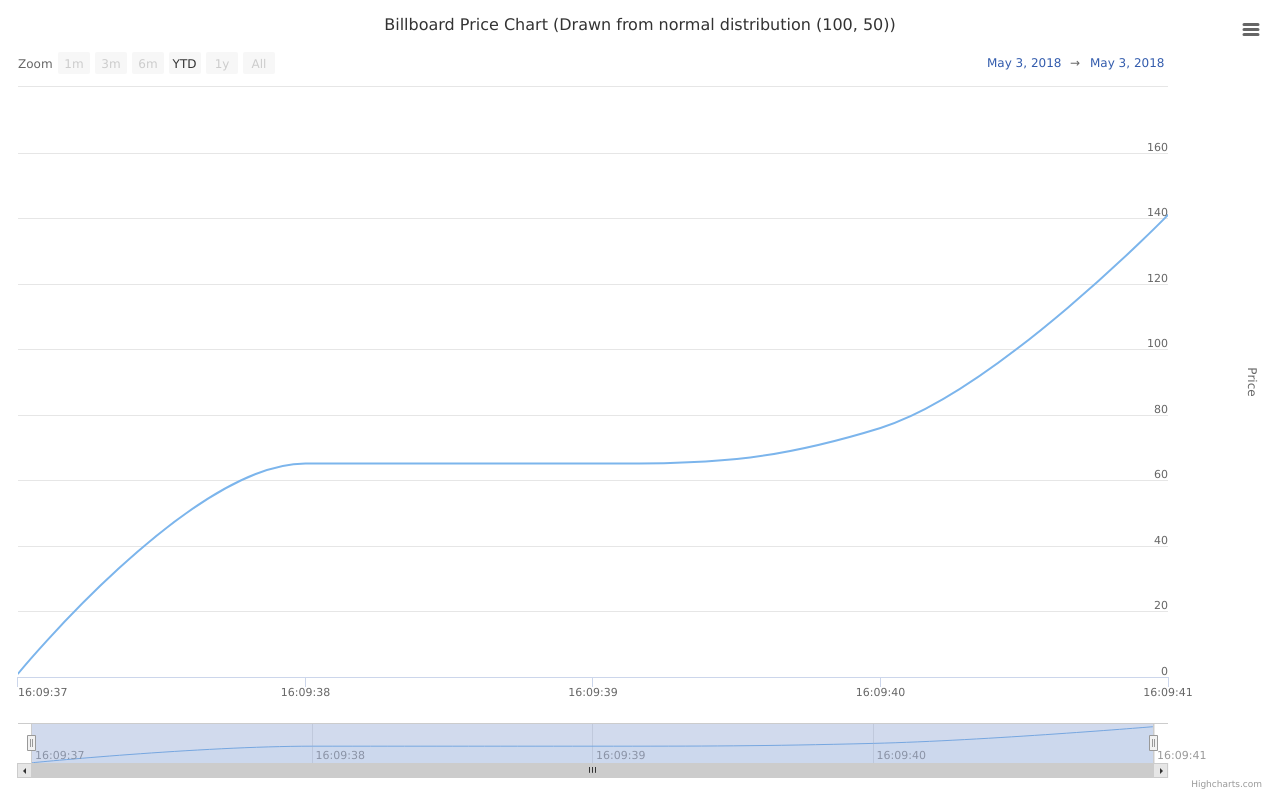
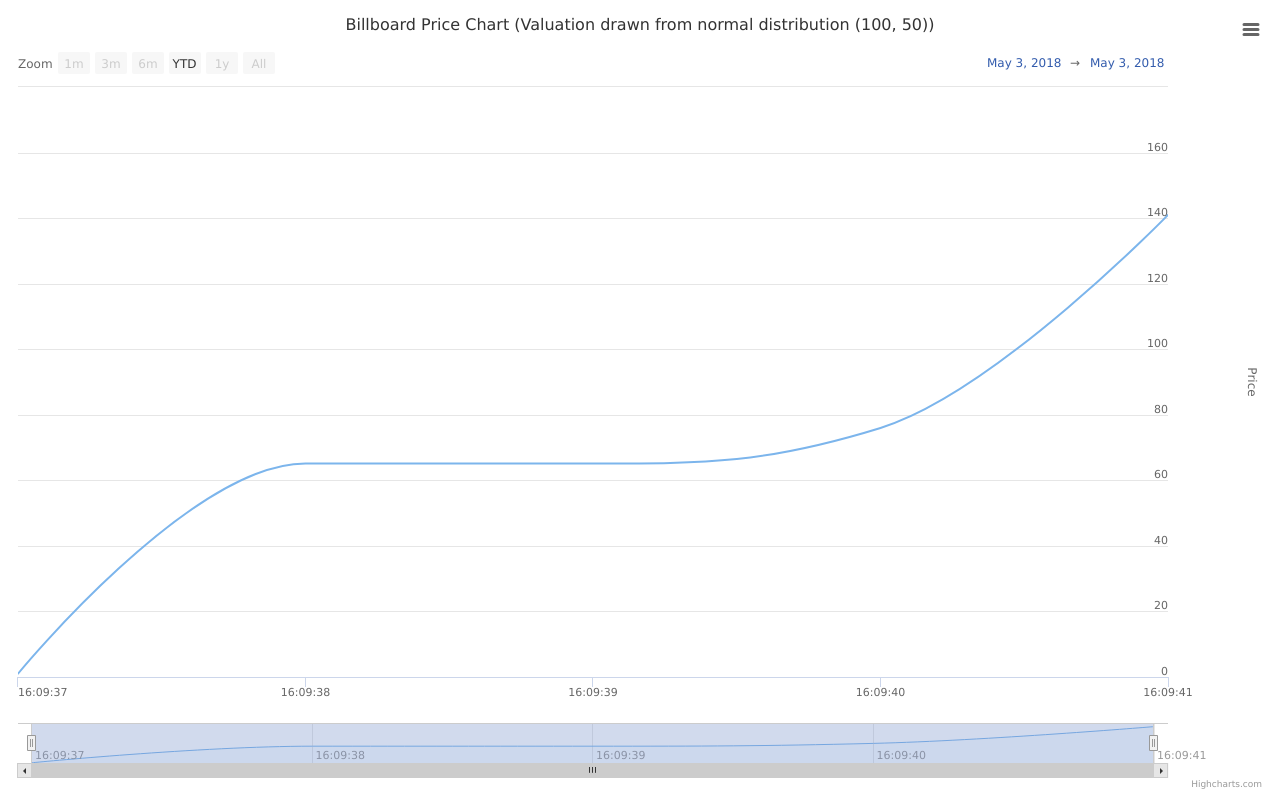
Before and after one commit to Pylonight/DigitalAssetsLeasingAutomation, a plain HTML site: page docs/index.html in a window 1280 px wide. Drawn offline with nearby package versions, Linux system fonts and the light colour scheme.

Commit message:
title description fix

```diff
--- a/docs/index.html
+++ b/docs/index.html
@@ -21,7 +21,7 @@ $(function() {
 			}
 		},
 		title: {
-			text: 'Billboard Price Chart (Drawn from normal distribution (100, 50))'
+			text: 'Billboard Price Chart (Valuation drawn from normal distribution (100, 50))'
 		},
 		xAxis: {
 			type: 'datetime',
```
